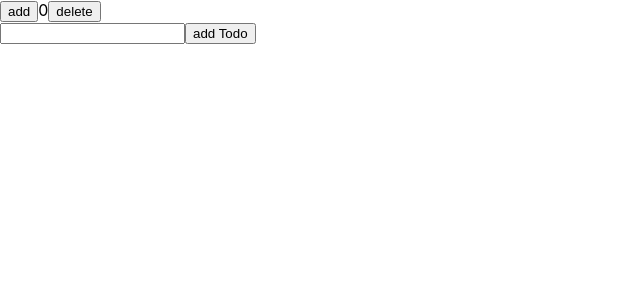
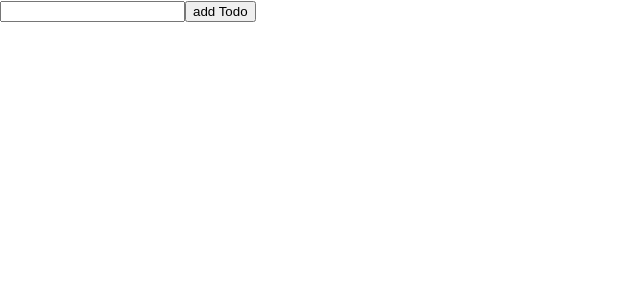
Before and after one commit to iamsabitak/ProjectFromZustand, a React (Create React App) app: page / in a window 1280 px wide. Shown: the top 300 px of the page, without its empty margins (0-640 px from the left). Built offline with nearby package versions, Linux system fonts and the light colour scheme.

Commit message:
comment the counter component

```diff
--- a/src/App.js
+++ b/src/App.js
@@ -3,7 +3,7 @@ import React from "react";
 // import { Controls } from "./bearcounter/Controls";
 import AddTodo from "./todo/AddTodo";
 
-import Counter from "./counter/Counter";
+// import Counter from "./counter/Counter";
 // import Username from "./user/Username";
 
 function App() {
@@ -11,7 +11,7 @@ function App() {
     <div>
       {/* <BearCounter /> */}
       {/* <Controls /> */}
-      <Counter />
+      {/* <Counter /> */}
       <AddTodo />
       {/* <Username /> */}
     </div>
```
